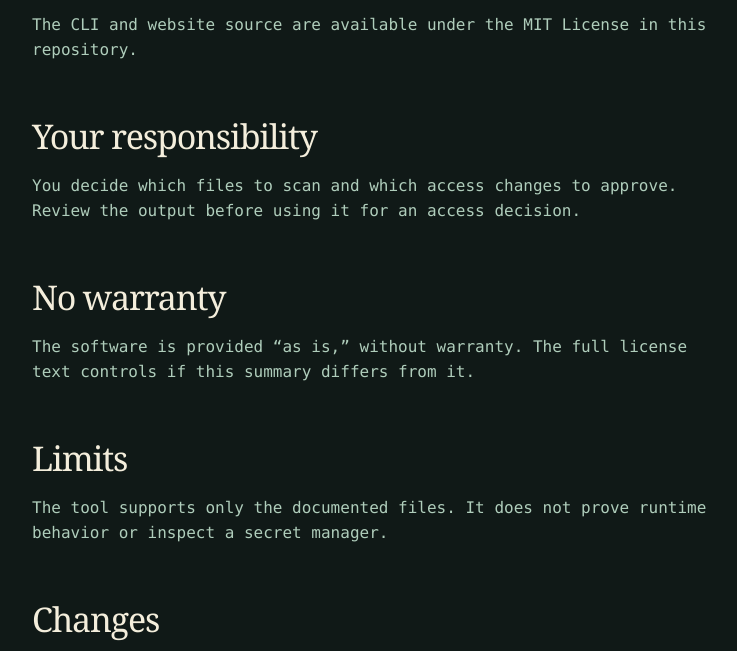
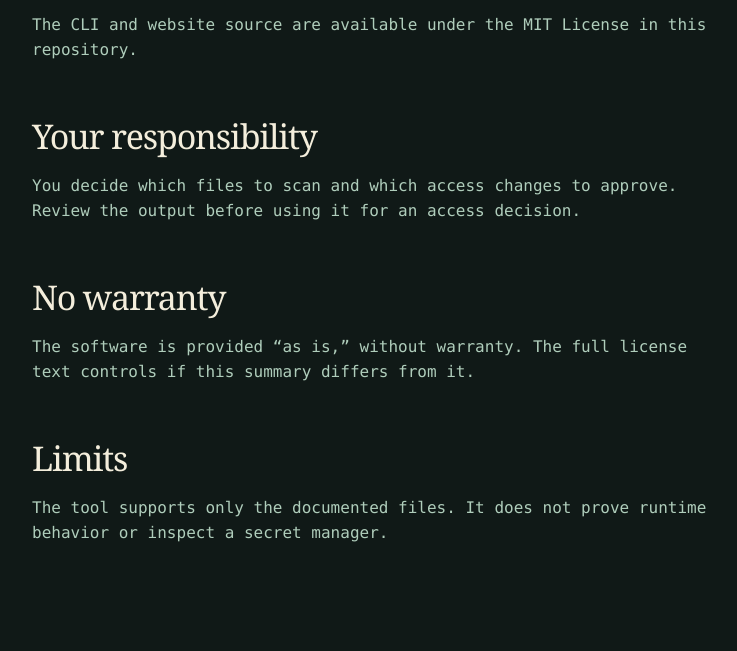
Before and after one commit to B-Divyesh/sf-secret-injection-diff, a website: page site/terms/index.html in a window 1280 px wide. Shown: the part 674-1325 px from the top of the page, without its empty margins (16-753 px from the left). Drawn offline with Linux system fonts and the light colour scheme.

Commit message:
fix: remove untestable terms policy claim

```diff
--- a/site/terms/index.html
+++ b/site/terms/index.html
@@ -4,5 +4,5 @@
   <meta charset="UTF-8"><meta name="viewport" content="width=device-width, initial-scale=1"><title>Terms — Secret Injection Diff</title><meta name="description" content="Terms for using the free Secret Injection Diff CLI and documentation site."><link rel="canonical" href="https://secret-injection-diff.sociobot.in/terms/"><meta name="theme-color" content="#101917"><meta property="og:type" content="website"><meta property="og:title" content="Terms — Secret Injection Diff"><meta property="og:description" content="Terms for the free local CLI."><meta property="og:image" content="https://secret-injection-diff.sociobot.in/assets/social-card.webp"><meta name="twitter:card" content="summary_large_image"><meta name="twitter:title" content="Terms — Secret Injection Diff"><meta name="twitter:description" content="Terms for the free local CLI."><meta name="twitter:image" content="https://secret-injection-diff.sociobot.in/assets/social-card.webp"><link rel="icon" href="/favicon.svg" type="image/svg+xml"><link rel="apple-touch-icon" href="/apple-touch-icon.png"><link rel="stylesheet" href="/styles.css"><script type="module" src="/main.js"></script>
 </head>
 <body><a class="skip-link" href="#main">Skip to content</a><header class="site-header"><div class="shell nav-row"><a class="wordmark" href="/" aria-label="Secret Injection Diff home"><span class="mark" aria-hidden="true"></span> Secret Injection Diff</a><nav class="nav-links" aria-label="Main navigation"><a href="/demo/">Demo</a><a href="/#install">Install</a><a href="/privacy/">Privacy</a></nav></div></header>
-<main id="main"><section class="shell page-hero"><p class="eyebrow">Terms / effective 2026-08-28</p><h1>Use the tool, verify the result</h1><p class="lede">Secret Injection Diff is free software provided under the MIT License.</p></section><section class="shell page-copy"><article><h2>License</h2><p>The CLI and website source are available under the MIT License in this repository.</p><h2>Your responsibility</h2><p>You decide which files to scan and which access changes to approve. Review the output before using it for an access decision.</p><h2>No warranty</h2><p>The software is provided “as is,” without warranty. The full license text controls if this summary differs from it.</p><h2>Limits</h2><p>The tool supports only the documented files. It does not prove runtime behavior or inspect a secret manager.</p><h2>Changes</h2><p>Material changes will update the effective date on this page.</p></article></section></main>
+<main id="main"><section class="shell page-hero"><p class="eyebrow">Terms / effective 2026-08-28</p><h1>Use the tool, verify the result</h1><p class="lede">Secret Injection Diff is free software provided under the MIT License.</p></section><section class="shell page-copy"><article><h2>License</h2><p>The CLI and website source are available under the MIT License in this repository.</p><h2>Your responsibility</h2><p>You decide which files to scan and which access changes to approve. Review the output before using it for an access decision.</p><h2>No warranty</h2><p>The software is provided “as is,” without warranty. The full license text controls if this summary differs from it.</p><h2>Limits</h2><p>The tool supports only the documented files. It does not prove runtime behavior or inspect a secret manager.</p></article></section></main>
 <footer class="site-footer"><div class="shell footer-row"><div>Map secret names to processes before code merges.<br>v0.1.0 · build 2026-08-28</div><nav class="footer-links" aria-label="Footer navigation"><a href="/privacy/">Privacy</a><a href="/terms/">Terms</a><a href="https://sociobot.in" rel="external">Built by Param Factory <span class="visually-hidden">(external)</span></a></nav></div></footer></body></html>
```
Also changed, not shown: tests/site.spec.js (+6 -0 lines), .factory/copy-audit.md.
